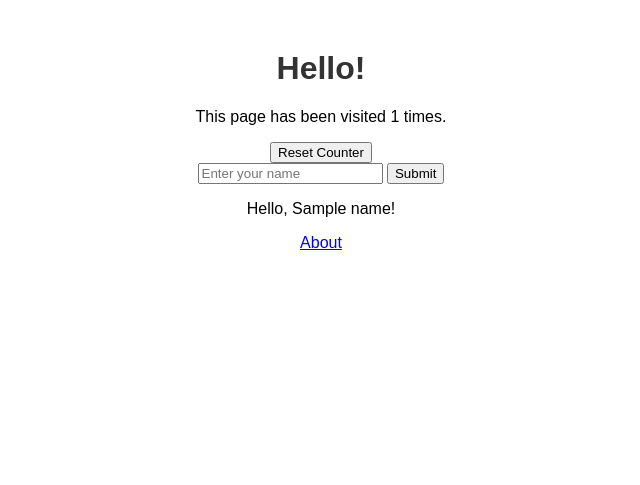
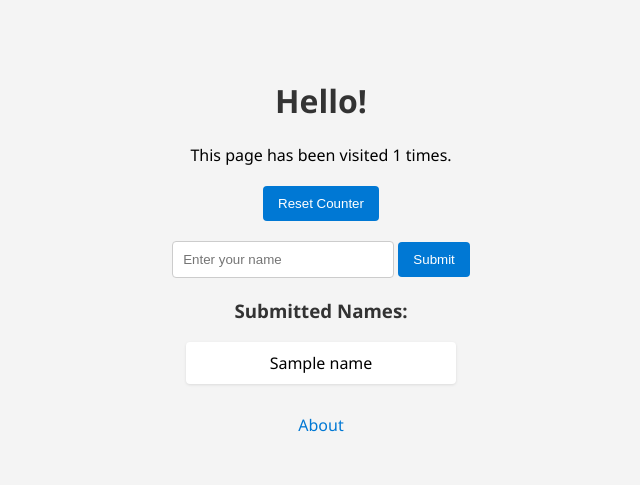
Before and after one commit to JoelMatip/devops-roadmap, a Flask app: template templates/index.html in a window 1280 px wide. Shown: the top 485 px of the page, without its empty margins (319-959 px from the left). Run offline with Flask 3, Linux system fonts and the light colour scheme; the template is opened without the code that fills it: most values are stand-ins (such as "Sample title", 1, 10 or a date in 2020).

Commit message:
Day 16: Store multiple names and beautify homepage

```diff
--- a/app.py
+++ b/app.py
@@ -11,10 +11,9 @@ r = redis.Redis.from_url(redis_url)
 @app.route("/")
 def index():
     count = r.incr("hits")
-    name = r.get("username")
-    if name:
-        name = name.decode("utf-8")
-    return render_template("index.html", count=count, name=name)
+    names = r.lrange("usernames", 0, -1)
+    names = [name.decode("utf-8") for name in names]
+    return render_template("index.html", count=count, names=names)
 
 @app.route("/reset", methods=["POST"])
 def reset():
@@ -28,7 +27,8 @@ def about():
 @app.route("/submit", methods=["POST"])
 def submit():
     username = request.form["username"]
-    r.set("username", username)
+    r.rpush("usernames", username)
     return redirect(url_for("index"))
+
 if __name__ == "__main__":
     app.run(host="0.0.0.0", port=int(os.environ.get("PORT", 5000)))
--- a/templates/index.html
+++ b/templates/index.html
@@ -1,26 +1,82 @@
 <!DOCTYPE html>
 <html>
 <head>
-    <title>Flask Redis Counter</title>
+    <title>Flask Redis Demo</title>
     <style>
-        body { font-family: Arial; text-align: center; margin-top: 50px; }
-        h1 { color: #333; }
+        body {
+            font-family: 'Segoe UI', sans-serif;
+            background-color: #f4f4f4;
+            text-align: center;
+            padding: 50px;
+        }
+        h1, h3 {
+            color: #333;
+        }
+        form {
+            margin: 20px auto;
+        }
+        input[type="text"] {
+            padding: 10px;
+            width: 200px;
+            border: 1px solid #ccc;
+            border-radius: 4px;
+        }
+        button {
+            padding: 10px 15px;
+            background-color: #0078D4;
+            color: white;
+            border: none;
+            border-radius: 4px;
+            cursor: pointer;
+        }
+        button:hover {
+            background-color: #005A9E;
+        }
+        ul {
+            list-style-type: none;
+            padding: 0;
+        }
+        li {
+            background: #fff;
+            margin: 5px auto;
+            padding: 10px;
+            width: 250px;
+            border-radius: 4px;
+            box-shadow: 0 1px 3px rgba(0,0,0,0.1);
+        }
+        a {
+            display: block;
+            margin-top: 30px;
+            color: #0078D4;
+            text-decoration: none;
+        }
+        a:hover {
+            text-decoration: underline;
+        }
     </style>
 </head>
 <body>
     <h1>Hello!</h1>
     <p>This page has been visited {{ count }} times.</p>
+
     <form action="/reset" method="post">
         <button type="submit">Reset Counter</button>
     </form>
+
     <form action="/submit" method="post">
         <input type="text" name="username" placeholder="Enter your name" required>
         <button type="submit">Submit</button>
     </form>
 
-    {% if name %}
-        <p>Hello, {{ name }}!</p>
+    {% if names %}
+        <h3>Submitted Names:</h3>
+        <ul>
+            {% for name in names %}
+                <li>{{ name }}</li>
+            {% endfor %}
+        </ul>
     {% endif %}
+
     <a href="/about">About</a>
 </body>
 </html>
```
